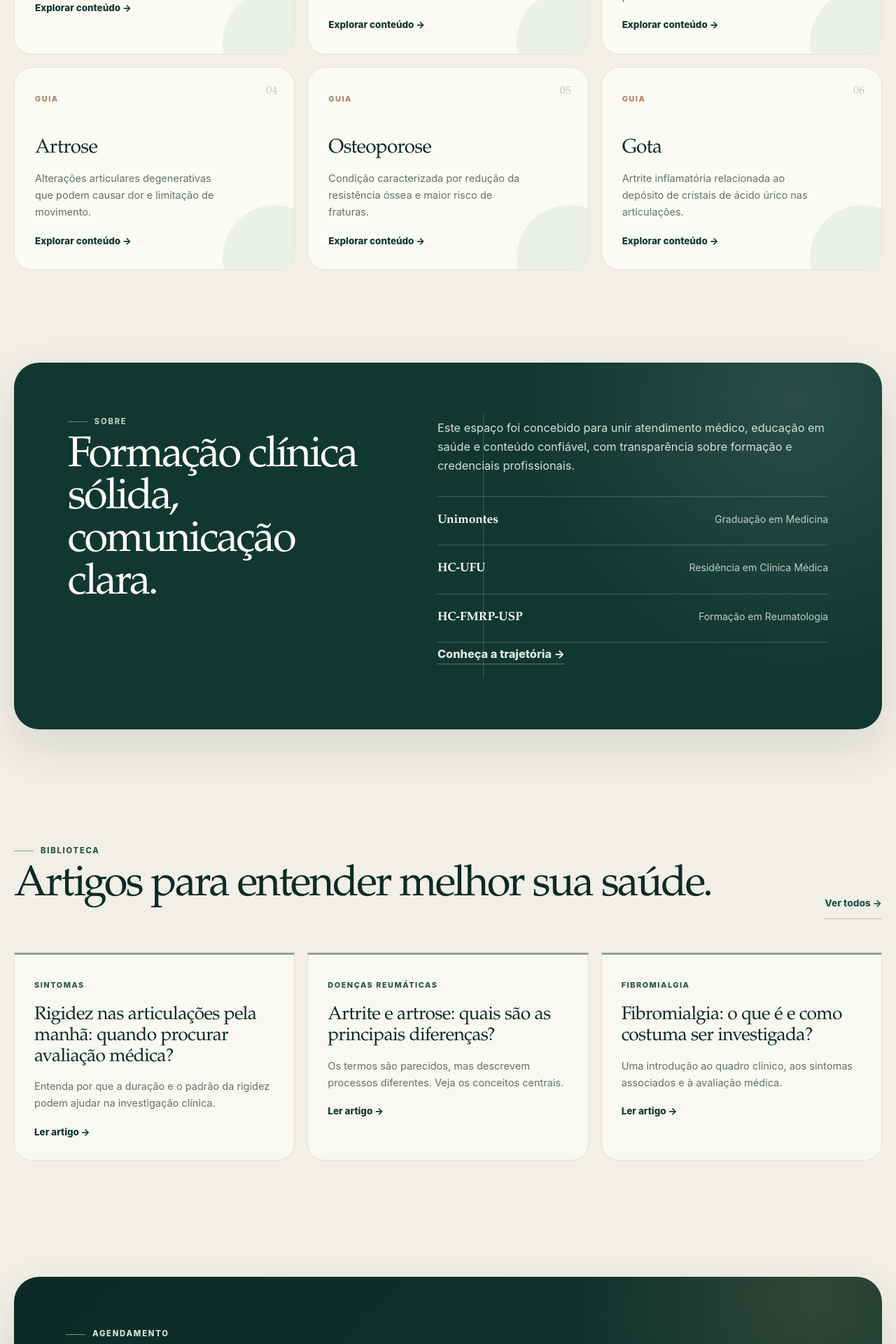
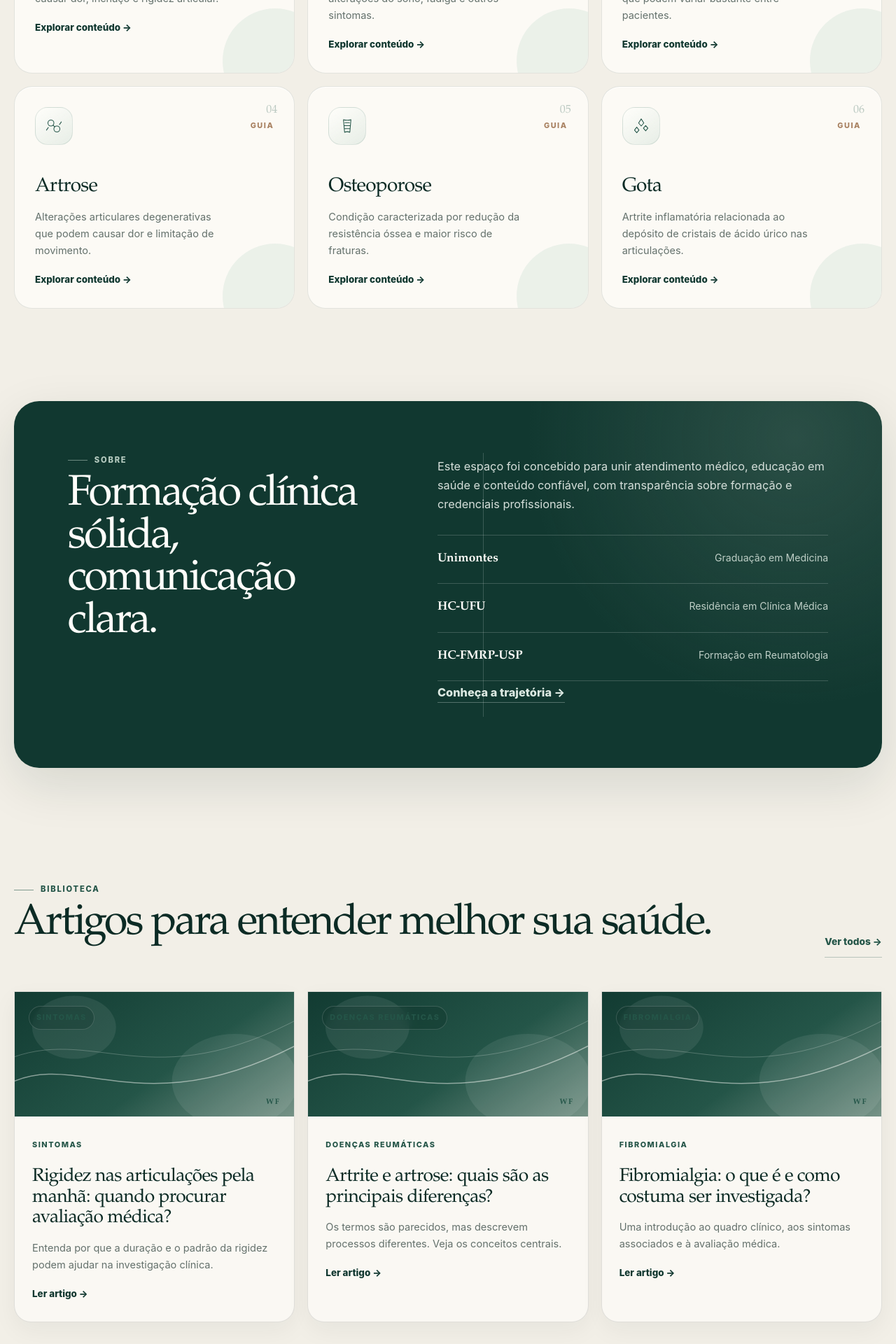
Before and after one commit to Zoqvera/Dr.-Welberth, a Next.js app: page / in a window 1280 px wide. Shown: the part 1480-3400 px from the top of the page at 70% size. Built offline with nearby package versions, Linux system fonts and the light colour scheme.

Commit message:
Add custom condition icons and editorial article covers

```diff
--- a/app/page.tsx
+++ b/app/page.tsx
@@ -1,4 +1,6 @@
 import Link from "next/link";
+import { ArticleCover } from "./components/article-cover";
+import { ConditionIcon } from "./components/condition-icon";
 import { articles, conditions } from "./content";
 
 export default function Home() {
@@ -50,7 +52,10 @@ export default function Home() {
         <div className="card-grid">
           {conditions.map((condition) => (
             <article className="condition-card" key={condition.slug}>
-              <span>Guia</span>
+              <div className="condition-card-top">
+                <ConditionIcon slug={condition.slug} />
+                <span>Guia</span>
+              </div>
               <h3>{condition.name}</h3>
               <p>{condition.summary}</p>
               <Link href={`/doencas/${condition.slug}`}>Explorar conteúdo →</Link>
@@ -88,11 +93,14 @@ export default function Home() {
         </div>
         <div className="article-list">
           {articles.map((article) => (
-            <article key={article.slug}>
-              <span>{article.category}</span>
-              <h3>{article.title}</h3>
-              <p>{article.excerpt}</p>
-              <Link href={`/artigos/${article.slug}`}>Ler artigo →</Link>
+            <article className="article-card" key={article.slug}>
+              <ArticleCover category={article.category} slug={article.slug} />
+              <div className="article-card-copy">
+                <span>{article.category}</span>
+                <h3>{article.title}</h3>
+                <p>{article.excerpt}</p>
+                <Link href={`/artigos/${article.slug}`}>Ler artigo →</Link>
+              </div>
             </article>
           ))}
         </div>
```
